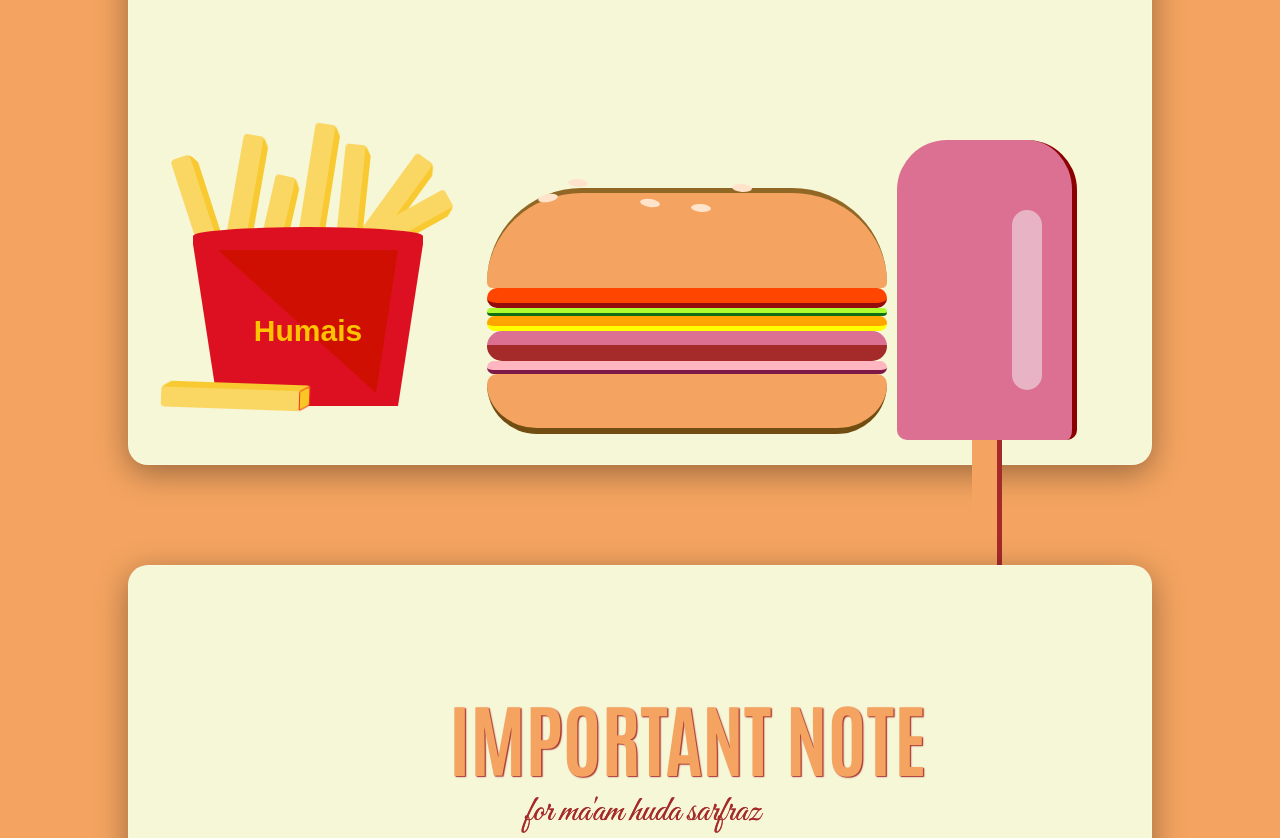
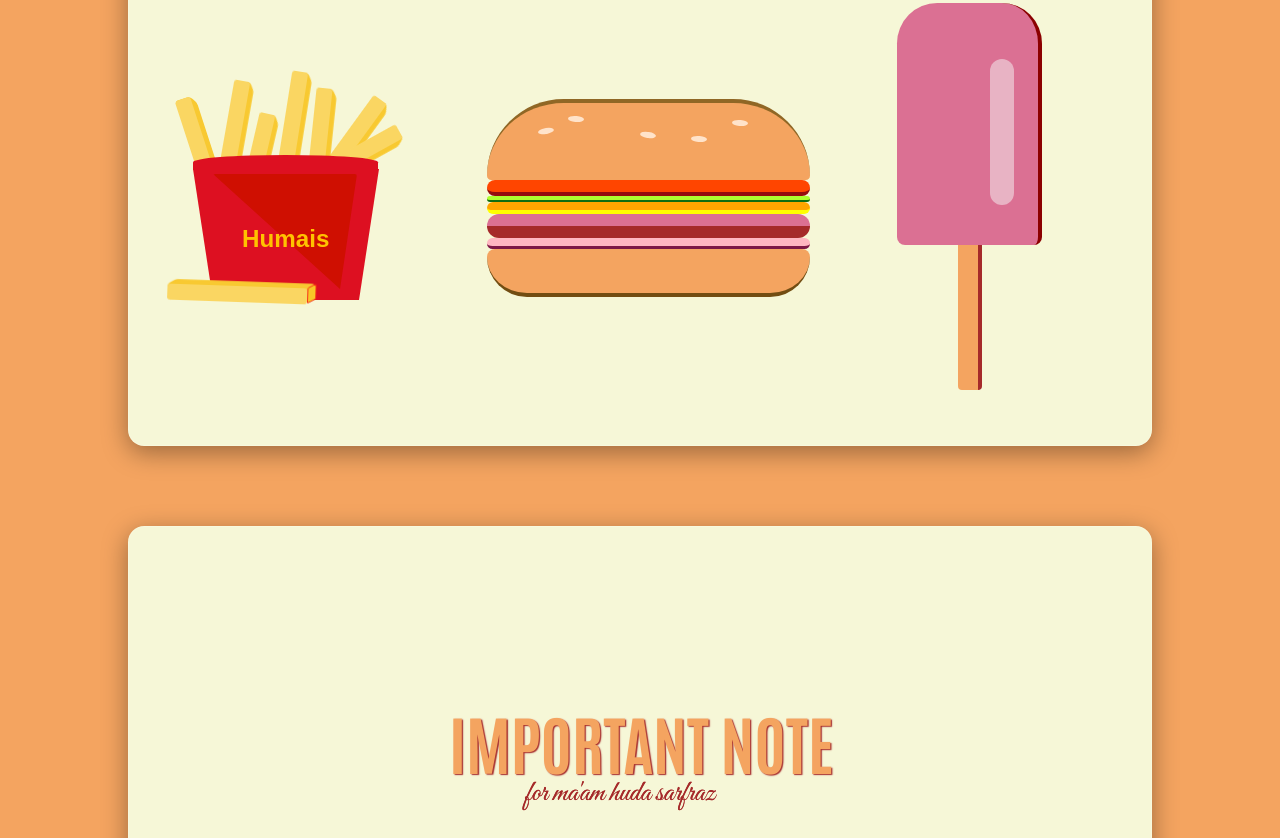
Before and after one commit to HumaisHassan/Burger, a plain HTML site: page index.html in a window 1280 px wide. Shown: the part 887-1725 px from the top of the page. Drawn offline with nearby package versions, Linux system fonts and the light colour scheme; a web font is replaced by a local one.

Commit message:
css change res

```diff
--- a/style1.css
+++ b/style1.css
@@ -12,15 +12,15 @@ body {
 }
 
 .fast-food {
-  width: 230px;
-  margin: 200px auto 0;
+  width: 14.493vw;
+  margin: 12.602vw auto 0;
   position: relative;
 }
 
 .fat {
-  height: 150px;
+  height: 9.452vw;
   float: left;
-  margin-right: 19px;
+  margin-right: 1.197vw;
 }
 
 .fat:nth-child(1) {
@@ -28,102 +28,102 @@ body {
 }
 
 .fat:nth-child(2) {
-  transform: translate3d(0, -20px, 0) rotate(5deg);
+  transform: translate3d(0, -1.26vw, 0) rotate(5deg);
 }
 
 .fat:nth-child(3) {
-  transform: translate3d(-20px, -20px, 0) rotate(10deg);
+  transform: translate3d(-1.26vw, -1.26vw, 0) rotate(10deg);
 }
 
 .fat:nth-child(4) {
-  transform: translate3d(-31px, 20px, 0) rotate(13deg);
+  transform: translate3d(-1.953vw, 1.26vw, 0) rotate(13deg);
 }
 
 .fat:nth-child(5) {
-  transform: translate3d(-25px, -31px, 0) rotate(9deg);
+  transform: translate3d(-1.575vw, -1.953vw, 0) rotate(9deg);
 }
 
 .fat:nth-child(6) {
   position: absolute;
-  right: -17px;
+  right: -1.071vw;
   top: 0;
-  transform: translate3d(-30px, -10px, 0) rotate(36deg);
+  transform: translate3d(-1.89vw, -0.63vw, 0) rotate(36deg);
 }
 
 .fat:nth-child(7) {
   position: absolute;
-  right: -2px;
+  right: -0.126vw;
   top: 0;
-  transform: translate3d(-48px, -10px, 0) rotate(6deg);
+  transform: translate3d(-3.025vw, -0.63vw, 0) rotate(6deg);
 }
 
 .fat:nth-child(8) {
   position: absolute;
-  right: 20px;
+  right: 1.26vw;
   top: 0;
-  transform: translate3d(9px, 5px, 0) rotate(61deg);
+  transform: translate3d(0.567vw, 0.315vw, 0) rotate(61deg);
 }
 
 .fat:nth-child(9) {
   position: absolute;
-  right: 20px;
+  right: 1.26vw;
   top: 0;
   z-index: -1;
-  transform: translate3d(1px, -50px, 0) rotate(21deg);
+  transform: translate3d(0.063vw, -3.151vw, 0) rotate(21deg);
 }
 
 .fat:nth-child(10) {
   position: absolute;
-  right: 20px;
+  right: 1.26vw;
   top: 0;
   z-index: -1;
-  transform: translate3d(-79px, 5px, 0) rotate(-6deg);
+  transform: translate3d(-4.978vw, 0.315vw, 0) rotate(-6deg);
 }
 
 .fat:nth-child(11) {
   position: absolute;
-  right: 20px;
+  right: 1.26vw;
   top: 0;
   z-index: -1;
-  transform: translate3d(-153px, 25px, 0) rotate(-12deg);
+  transform: translate3d(-9.641vw, 1.575vw, 0) rotate(-12deg);
 }
 
 .fat:nth-child(12) {
   position: absolute;
-  right: 20px;
+  right: 1.26vw;
   top: 0;
   z-index: 99;
-  transform: translate3d(-138px, 170px, 0) rotate(-88deg);
+  transform: translate3d(-8.696vw, 10.712vw, 0) rotate(-88deg);
 }
 
 .fries {
-  width: 20px;
+  width: 1.26vw;
   height: 140px;
-  border-radius: 4px;
+  border-radius: 0.252vw;
   background: #fad662;
-  box-shadow: 6px 9px 0 0 #f8c931;
+  box-shadow: 0.378vw 0.567vw 0 0 #f8c931;
   position: relative;
 }
 
 .fries:before {
   content: '';
-  width: 20px;
-  height: 13px;
-  border-radius: 4px;
+  width: 1.26vw;
+  height: 0.819vw;
+  border-radius: 0.252vw;
   transform: skew(30deg);
   background: #f8c931;
   position: absolute;
   z-index: -1;
-  left: 4px;
+  left: 0.252vw;
   top: 0;
 }
 
 .fries:after {
   content: '';
-  width: 20px;
-  height: 11px;
-  border-radius: 2px;
-  border-bottom-right-radius: 4px;
+  width: 1.26vw;
+  height: 0.693vw;
+  border-radius: 0.126vw;
+  border-bottom-right-radius: 0.252vw;
   transform: skew(30deg);
   border: 1px solid #f73113;
   background: #f8c727;
@@ -139,165 +139,165 @@ body {
 .bag {
   margin:0 auto 0;
   position: relative;
-  top: 90px;
+  top: 5.671vw;
   z-index: 9;
   height: 0;
-  width: 230px;
-  border-top: 162.5px solid #dd1021;
-  border-left: 25px solid transparent;
-  border-right: 25px solid transparent;
+  width: 14.493vw;
+  border-top: 10.239vw solid #dd1021;
+  border-left: 1.575vw solid transparent;
+  border-right: 1.575vw solid transparent;
 }
 
 .bag .logo {
   color: #ffc300;
   font-weight: 700;
-  font-size: 30px;
-  line-height: 30px;
+  font-size: 1.89vw;
+  line-height: 1.89vw;
   width: 100%;
   text-align: center;
   position: absolute;
   left: 50%;
-  top: -10px;
-  transform: translate3d(-50%, -110px, 0);
+  top: -0.63vw;
+  transform: translate3d(-50%, -6.931vw, 0);
 }
 
 .bag:before {
   content: '';
   position: absolute;
-  bottom: 161px;
-  left: -24.9px;
-  width: 230px;
-  height: 18px;
+  bottom: 10.145vw;
+  left: -1.569vw;
+  width: 14.493vw;
+  height: 1.134vw;
   background: #dd1021;
   border-radius: 50% 50% 0 0;
 }
 
 .bag:after {
   content: '';
-  width: 240px;
-  border-top: 143px solid #cf0f01;
-  border-left: 158px solid transparent;
-  border-right: 22px solid transparent;
-  border-radius: 3px;
+  width: 15.123vw;
+  border-top: 9.011vw solid #cf0f01;
+  border-left: 9.956vw solid transparent;
+  border-right: 1.386vw solid transparent;
+  border-radius: 0.189vw;
   position: relative;
   z-index: -1;
-  top: -13px;
+  top: -0.819vw;
 }
 
 
 .glass{
-background-color: #f6f7d7;
-backdrop-filter: blur(10px);
--webkit-backdrop-filter: blur(10px);
-border-radius: 20px;
+ background-color: #f6f7d7;
+backdrop-filter: blur(0.63vw);
+-webkit-backdrop-filter: blur(0.63vw);
+border-radius: 1.26vw;
 border:1px solid rgba(255, 255, 255, 0.18);
-box-shadow: 0 8px 32px 0 rgba(0, 0, 0, 0.37);
+box-shadow: 0 0.504vw 2.016vw 0 rgba(0, 0, 0, 0.37);
 }
 
 .container{
 width: 80vw;
 height: 40vw;
-margin: 100px auto 0px auto;
+margin: 6.301vw auto 0px auto;
 }
 
 
 
   #burger {
-width: 400px;
+width: 25.205vw;
 }
 #burger #top-bun {
-height: 100px;
-border-radius: 900px 900px 50px 50px;
+height: 6.301vw;
+border-radius: 56.711vw 56.711vw 3.151vw 3.151vw;
 background-color: sandybrown;
-border-top: 5px solid #906725;
+border-top: 0.315vw solid #906725;
 }
 #burger #one {
 position: absolute;
 background: #ffe3ca;
-height: 8px;
-width: 20px;
+height: 0.504vw;
+width: 1.26vw;
 border-radius: 100%;
 transform: rotate(-10deg);
-top: 240px;
+top: 15.123vw;
 left: 40%;
 }
 
 #burger #two {
 position: absolute;
 background: #ffe3ca;
-height: 8px;
-width: 20px;
+height: 0.504vw;
+width: 1.26vw;
 border-radius: 100%;
 transform: rotate(8deg);
 left: 50%;
-top: 245px;
+top: 15.438vw;
 }
 
 #burger #three {
 position: absolute;
 background: #ffe3ca;
-height: 8px;
-width: 20px;
+height: 0.504vw;
+width: 1.26vw;
 border-radius: 100%;
 transform: rotate(4deg);
 left: 59%;
-top: 230px;
+top: 14.493vw;
 }
 #burger #four {
 position: absolute;
 background: #ffe3ca;
-height: 8px;
-width: 20px;
+height: 0.504vw;
+width: 1.26vw;
 border-radius: 100%;
 transform: rotate(4deg);
 left: 43%;
-top: 225px;
+top: 14.178vw;
 }
 #burger #five {
 position: absolute;
 background: #ffe3ca;
-height: 8px;
-width: 20px;
+height: 0.504vw;
+width: 1.26vw;
 border-radius: 100%;
 transform: rotate(4deg);
 left: 55%;
-top: 250px;
+top: 15.753vw;
 }
 #burger #lettuce {
-border-radius: 8px;
+border-radius: 0.504vw;
 background-color: greenyellow;
-height: 8px;
-border-bottom: 3px solid #0F6D12;
+height: 0.504vw;
+border-bottom: 0.189vw solid #0F6D12;
 }
 #burger #tomato {
-border-radius: 14px;
+border-radius: 0.882vw;
 background-color: orangered;
-height: 20px;
-border-bottom: 5px solid #940C0E;
+height: 1.26vw;
+border-bottom: 0.315vw solid #940C0E;
 }
 #burger #onion {
-border-radius: 8px;
+border-radius: 0.504vw;
 background-color: lightpink;
-height: 13px;
-border-bottom: 4px solid #7E1846;
+height: 0.819vw;
+border-bottom: 0.252vw solid #7E1846;
 }
 #burger #cheese {
 background-color: orange;
-border-radius: 10px;
-height: 15px;
-border-bottom: 5px solid yellow;
+border-radius: 0.63vw;
+height: 0.945vw;
+border-bottom: 0.315vw solid yellow;
 }
 #burger #beef {
-border-radius: 15px;
+border-radius: 0.945vw;
 background-color: palevioletred;
-height: 30px;
-border-bottom: 16px solid brown;
+height: 1.89vw;
+border-bottom: 1.008vw solid brown;
 }
 #burger #bottom-bun {
 background-color: sandybrown;
-border-radius: 10px 10px 50px 50px;
-height: 60px;
-border-bottom: 6px solid #724D12;
+border-radius: 0.63vw 0.63vw 3.151vw 3.151vw;
+height: 3.781vw;
+border-bottom: 0.378vw solid #724D12;
 }
 
 #bur{
@@ -310,51 +310,51 @@ margin-left: 5vw;
 }
 
 #pop1{
-width: 180px;
-height: 300px;
+width: 11.342vw;
+height: 18.904vw;
 position: relative;
 background-color: palevioletred;
 margin-left: 60vw;
 margin-top: -23vw;
-border-top-left-radius: 50px;
-border-top-right-radius: 50px;
-border-bottom-right-radius: 10px;
-border-bottom-left-radius: 10px;
-border-right: 5px solid darkred;
+border-top-left-radius: 3.151vw;
+border-top-right-radius: 3.151vw;
+border-bottom-right-radius: 0.63vw;
+border-bottom-left-radius: 0.63vw;
+border-right: 0.315vw solid darkred;
 }
 
 #pop1:after{
 content: '';
 position: absolute;
-height: 180px;
-width: 30px;
+height: 11.342vw;
+width: 1.89vw;
 background-color: whitesmoke;
-top: 70px;
-right: 30px;
-border-radius: 15px;
+top: 4.411vw;
+right: 1.89vw;
+border-radius: 0.945vw;
 opacity: 50%;
 }
 
 #pop1:before{
 content: '';
 position: absolute;
-height: 180px;
-width: 30px;
+height: 11.342vw;
+width: 1.89vw;
 background-color: sandybrown;
-top: 300px;
-right: 70px;
-border-bottom-right-radius: 5px;
-border-bottom-left-radius: 5px;
-border-right: 5px solid brown;
+top: 18.904vw;
+right: 4.411vw;
+border-bottom-right-radius: 0.315vw;
+border-bottom-left-radius: 0.315vw;
+border-right: 0.315vw solid brown;
 }
 
 #gc{
  background-color: #f6f7d7;
-backdrop-filter: blur(10px);
--webkit-backdrop-filter: blur(10px);
-border-radius: 20px;
+backdrop-filter: blur(0.63vw);
+-webkit-backdrop-filter: blur(0.63vw);
+border-radius: 1.26vw;
 border:1px solid rgba(255, 255, 255, 0.18);
-box-shadow: 0 8px 32px 0 rgba(0, 0, 0, 0.37);
+box-shadow: 0 0.504vw 2.016vw 0 rgba(0, 0, 0, 0.37);
 width: 80vw;
 height: 50vw;
 margin: 100px auto 5vw auto;
@@ -363,7 +363,7 @@ margin: 100px auto 5vw auto;
 #p1{
 font-family: Antonio;
 font-weight: bolder;
-font-size: 80px;
+font-size: 5.041vw;
 padding-left: 20vw;
 color: sandybrown;
 text-shadow: .1vw .1vw .1vw brown;
@@ -371,7 +371,7 @@ text-shadow: .1vw .1vw .1vw brown;
 
 #p2{
 font-family: Great Vibes;
-font-size: 36px;
+font-size: 2.268vw;
 color: brown;
 text-shadow: .01vw .01vw .01vw brown;
 margin-left: 28vw;
@@ -380,8 +380,8 @@ margin-top: -4vw;
 
 #form{
 
-width: 800px;
-height: 500px;
+width: 50.41vw;
+height: 31.506vw;
 margin-left: 16vw;
 
 
@@ -389,29 +389,29 @@ margin-left: 16vw;
 
 #ac{
  background-color: #f6f7d7;
-backdrop-filter: blur(10px);
--webkit-backdrop-filter: blur(10px);
-border-radius: 20px;
-border:1px solid rgba(255, 255, 255, 0.18);
-box-shadow: 0 8px 32px 0 rgba(0, 0, 0, 0.37);
+backdrop-filter: blur(0.63vw);
+-webkit-backdrop-filter: blur(0.63vw);
+border-radius: 1.26vw;
+border:0.063vw solid rgba(255, 255, 255, 0.18);
+box-shadow: 0 0.504vw 2.016vw 0 rgba(0, 0, 0, 0.37);
 width: 80vw;
 height: 50vw;
-margin: 100px auto 5vw auto;
+margin: 6.301vw auto 5vw auto;
 }
 
 #p3{
 font-family: Antonio;
 font-weight: bolder;
-font-size: 80px;
+font-size: 5.041vw;
 padding-left: 25vw;
-padding-top: 5vw;
+padding-top: 10vw;
 color: sandybrown;
 text-shadow: .1vw .1vw .1vw brown;
 }
 
 #p4{
 font-family: Great Vibes;
-font-size: 36px;
+font-size: 2.268vw;
 color: brown;
 text-shadow: .01vw .01vw .01vw brown;
 margin-left: 31vw;
@@ -420,7 +420,7 @@ margin-top: -4vw;
 
 #p5{
 text-align: center;
-font-size: 19px;
+font-size: 1.197vw;
 color: brown;
 font-family: Share Tech Mono;
 
@@ -429,7 +429,7 @@ font-family: Share Tech Mono;
 #p6{
 font-family: Antonio;
 font-weight: bolder;
-font-size: 80px;
+font-size: 5.041vw;
 padding-left: 30vw;
 color: sandybrown;
 text-shadow: .1vw .1vw .1vw brown;
```
Also changed, not shown: 3.png (added), 4.png (added).
